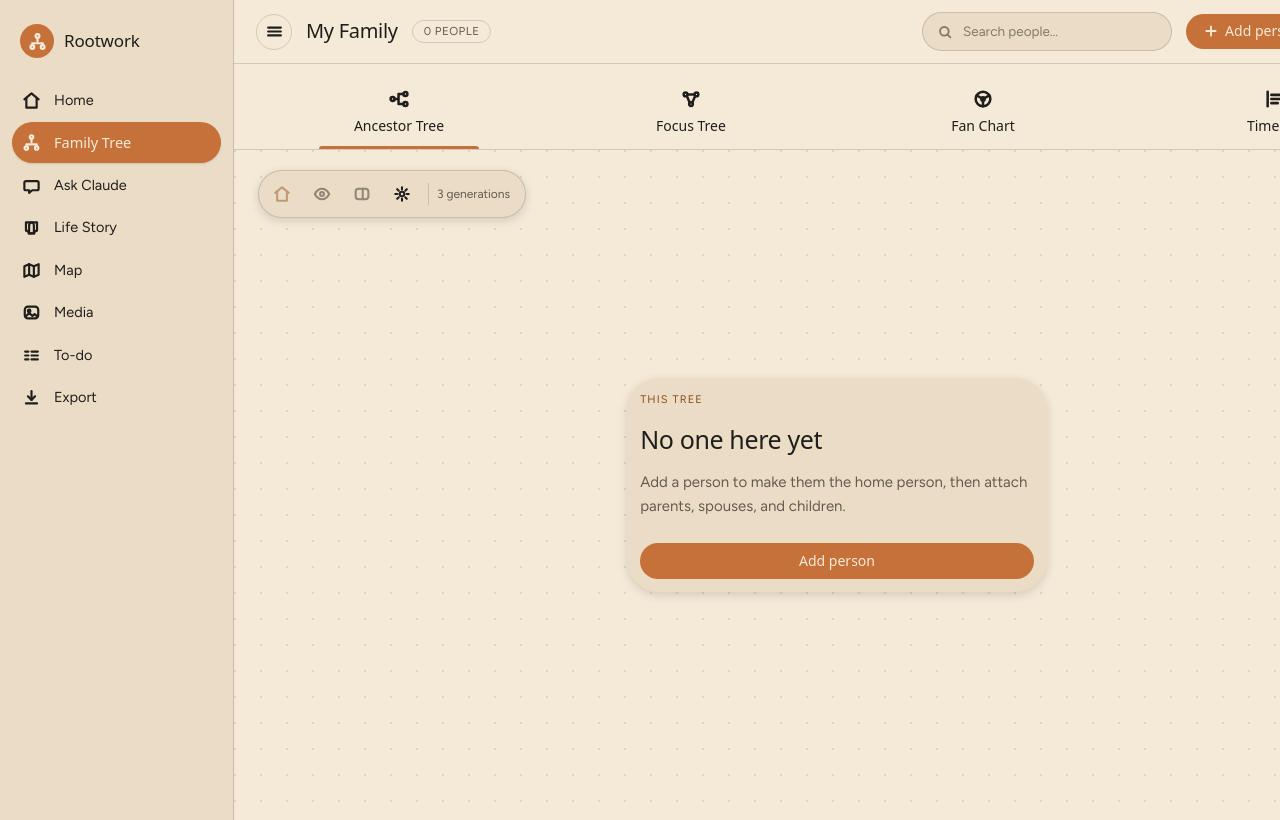
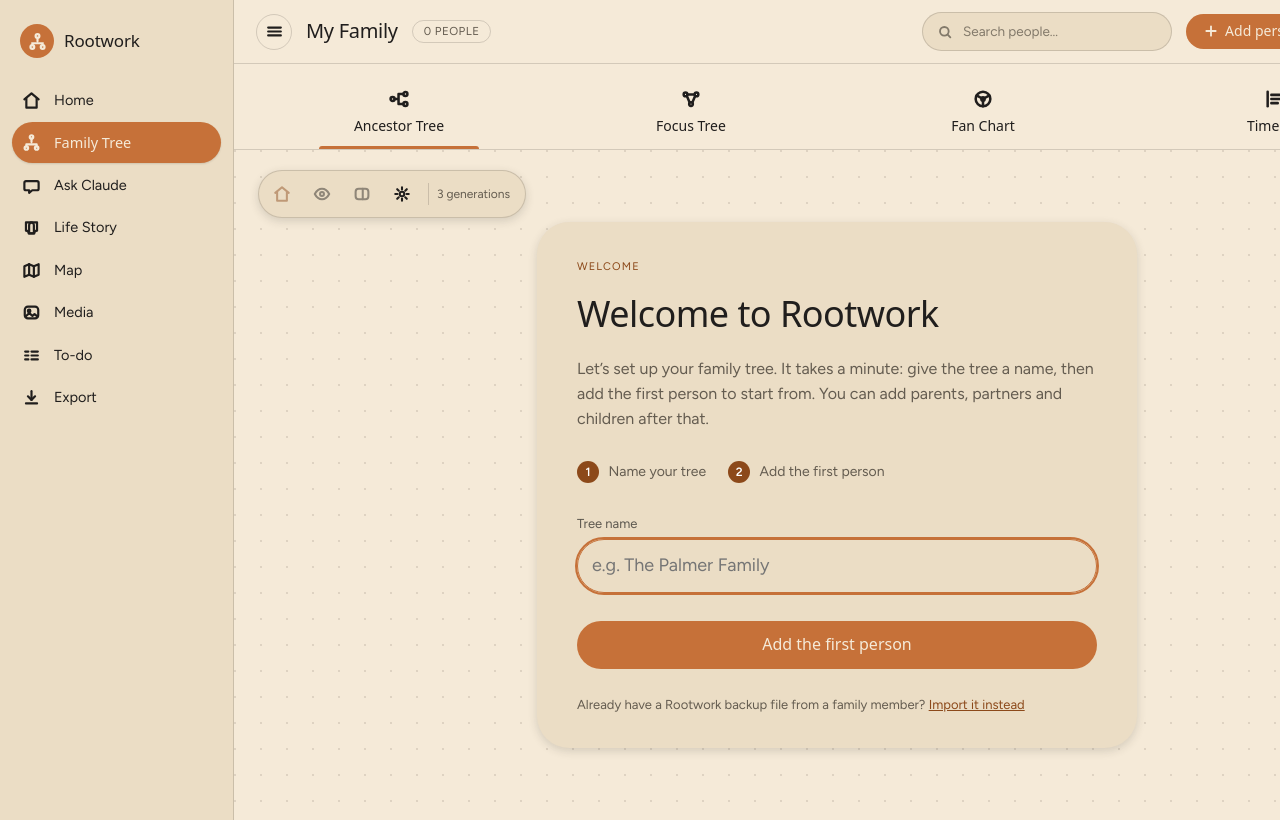
Before and after one commit to Insightio-Prog/rootwork, a React (Vite) app in the folder rootwork-web/: page / in a window 1280 px wide. Shown: the top 820 px of the page. Built offline with nearby package versions, Linux system fonts and the light colour scheme; a web font is replaced by a local one.

Commit message:
Add files via upload
Welcome Screen

```diff
--- a/rootwork-web/src/App.tsx
+++ b/rootwork-web/src/App.tsx
@@ -177,6 +177,12 @@
                 onTogglePanel={ui.togglePanel}
                 onStub={ui.openStub}
                 onAddPerson={() => ui.openAddPerson()}
+                treeTitle={treeTitle}
+                onStartTree={(name) => {
+                  if (name !== treeTitle) void store.renameTree(store.workspaces.currentId, name);
+                  ui.openAddPerson();
+                }}
+                onImportBackup={() => ui.setNav("export")}
                 onAddParent={(childId, gender) => {
                   const child = people[childId];
                   const hasFather = child?.parentIds.some((id) => people[id]?.gender === "male");
--- a/rootwork-web/src/components/FamilyTreeCanvas.tsx
+++ b/rootwork-web/src/components/FamilyTreeCanvas.tsx
@@ -1,3 +1,4 @@
+import { WelcomeCard } from "./WelcomeCard";
 import { useEffect, useMemo, useState } from "react";
 import {
   FAMILY_LAYOUT,
@@ -246,6 +247,9 @@
   onTogglePanel: () => void;
   onStub: (title: string) => void;
   onAddPerson: () => void;
+  treeTitle?: string;
+  onStartTree?: (name: string) => void;
+  onImportBackup?: () => void;
   onAddParent: (childId: string, gender?: Gender) => void;
   onRemoveParent: (childId: string, parentId: string) => void;
   onAddSpouse: (personId: string) => void;
@@ -298,6 +302,9 @@
   onRecenter,
   onTogglePanel,
   onAddPerson,
+  treeTitle,
+  onStartTree,
+  onImportBackup,
   onAddParent,
   onRemoveParent,
   onAddSpouse,
@@ -624,6 +631,13 @@
         )
       ) : (
         <div className="empty-tree">
+          {!readOnly && onStartTree ? (
+            <WelcomeCard
+              treeTitle={treeTitle ?? ""}
+              onStart={onStartTree}
+              onImport={() => onImportBackup?.()}
+            />
+          ) : (
           <div className="card elev-md placeholder-card">
             <div className="placeholder-kicker">This tree</div>
             <h3>No one here yet</h3>
@@ -638,6 +652,7 @@
             </button>
             )}
           </div>
+          )}
         </div>
       )}
 
--- /dev/null
+++ b/rootwork-web/src/components/WelcomeCard.tsx
@@ -0,0 +1,59 @@
+import { useState, type FormEvent } from "react";
+
+type WelcomeCardProps = {
+  treeTitle: string;
+  onStart: (name: string) => void;
+  onImport: () => void;
+};
+
+const DEFAULT_TITLE = "My Family";
+
+export function WelcomeCard({ treeTitle, onStart, onImport }: WelcomeCardProps) {
+  const [name, setName] = useState(treeTitle === DEFAULT_TITLE ? "" : treeTitle);
+
+  function submit(event: FormEvent) {
+    event.preventDefault();
+    onStart(name.trim() || DEFAULT_TITLE);
+  }
+
+  return (
+    <form className="card elev-md placeholder-card welcome-card" onSubmit={submit}>
+      <div className="placeholder-kicker">Welcome</div>
+      <h3>Welcome to Rootwork</h3>
+      <p className="welcome-lead">
+        Let&rsquo;s set up your family tree. It takes a minute: give the tree a name, then add the
+        first person to start from. You can add parents, partners and children after that.
+      </p>
+      <ol className="welcome-steps">
+        <li>
+          <span className="welcome-step-num">1</span> Name your tree
+        </li>
+        <li>
+          <span className="welcome-step-num">2</span> Add the first person
+        </li>
+      </ol>
+      <div className="field">
+        <label htmlFor="welcome-tree-name">Tree name</label>
+        <input
+          id="welcome-tree-name"
+          className="input welcome-input"
+          type="text"
+          autoFocus
+          autoComplete="off"
+          placeholder="e.g. The Palmer Family"
+          value={name}
+          onChange={(event) => setName(event.target.value)}
+        />
+      </div>
+      <button type="submit" className="btn btn-primary welcome-start">
+        Add the first person
+      </button>
+      <p className="welcome-import">
+        Already have a Rootwork backup file from a family member?{" "}
+        <button type="button" className="welcome-link" onClick={onImport}>
+          Import it instead
+        </button>
+      </p>
+    </form>
+  );
+}
--- a/rootwork-web/src/styles/app.css
+++ b/rootwork-web/src/styles/app.css
@@ -3084,3 +3084,77 @@
 .ask-claude-compose .dialog-actions {
   margin-top: 0;
 }
+
+/* Welcome / first-run card */
+.welcome-card {
+  width: min(600px, 100%);
+  padding: 36px 40px 32px;
+}
+
+.welcome-card h3 {
+  font-size: 36px;
+  line-height: 1.12;
+  margin: 10px 0 14px;
+}
+
+.welcome-card .welcome-lead {
+  font-size: 16px;
+  line-height: 1.55;
+}
+
+.welcome-steps {
+  list-style: none;
+  display: flex;
+  flex-wrap: wrap;
+  gap: 10px 22px;
+  margin: 20px 0 22px;
+  padding: 0;
+  color: var(--color-neutral-700);
+  font-size: 14px;
+}
+
+.welcome-step-num {
+  display: inline-flex;
+  align-items: center;
+  justify-content: center;
+  width: 22px;
+  height: 22px;
+  margin-right: 6px;
+  border-radius: 50%;
+  background: var(--color-accent-700);
+  color: #fff;
+  font-size: 12px;
+  font-weight: 600;
+}
+
+.welcome-card .field > label {
+  font-size: 13px;
+}
+
+.welcome-card .welcome-input {
+  font-size: 18px;
+  padding: 12px 14px;
+}
+
+.welcome-card .btn.welcome-start {
+  margin-top: 20px;
+  width: 100%;
+  font-size: 16px;
+  padding: 13px 18px;
+}
+
+.welcome-card .welcome-import {
+  margin-top: 18px;
+  font-size: 13px;
+  color: var(--color-neutral-700);
+}
+
+.welcome-link {
+  background: none;
+  border: 0;
+  padding: 0;
+  font: inherit;
+  color: var(--color-accent-700);
+  text-decoration: underline;
+  cursor: pointer;
+}
```
